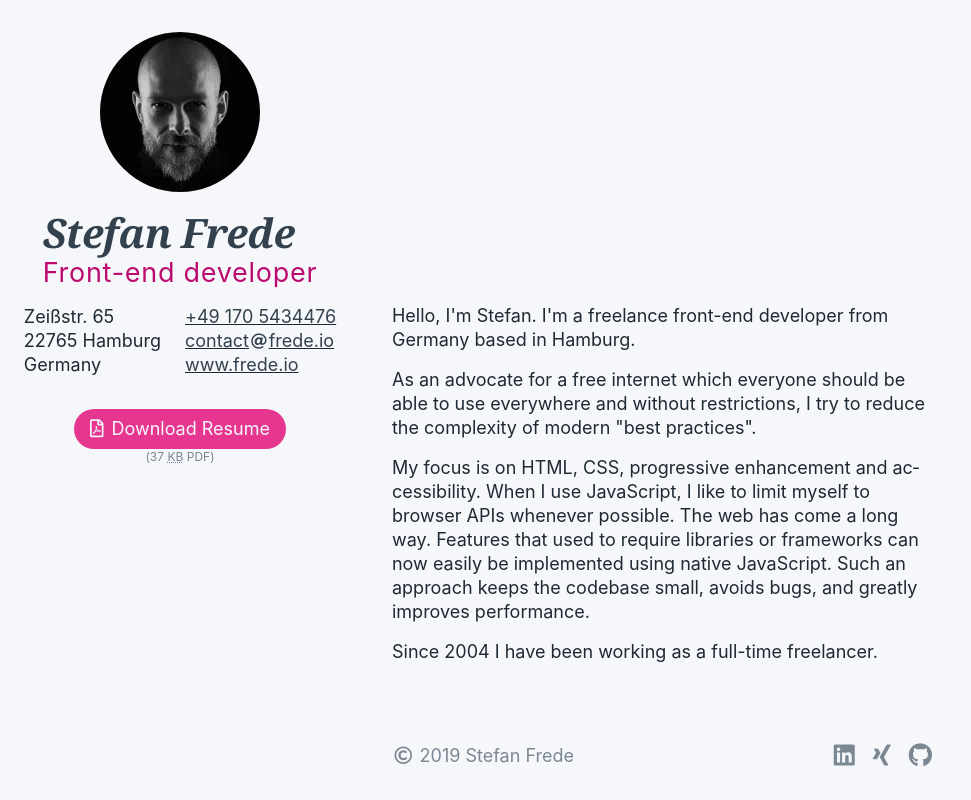
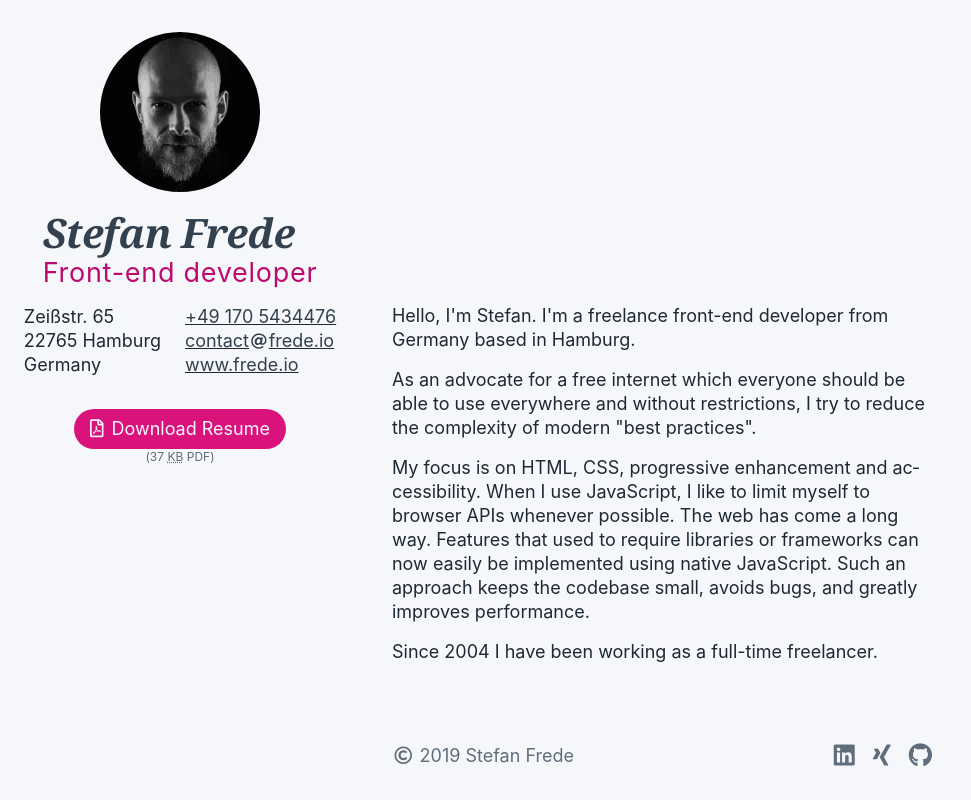
Before and after one commit to stefanfrede/frede-io, a PHP site: page / in a window 1280 px wide. Shown: the whole page, without its empty margins (0-971 px from the left). Run offline with PHP 8.4, Linux system fonts and the light colour scheme.

Commit message:
fix: change primary and medium emphasis text color
There was a problem with the contrast.

```diff
--- a/css/main.css
+++ b/css/main.css
@@ -1,6 +1,6 @@
 :root {
-  --primary: hsl(330, 79%, 56%);
-  --primary-bg: hsl(330, 79%, 56%);
+  --primary: hsl(328, 85%, 46%);
+  --primary-bg: hsl(328, 85%, 46%);
   --on-primary: hsl(216, 33%, 97%);
 
   --primary-dark: hsl(326, 90%, 39%);
@@ -16,7 +16,7 @@
   --surface: hsl(216, 33%, 97%);
   --on-surface: hsl(210, 24%, 16%);
   --on-surface-high: hsl(209, 20%, 25%);
-  --on-surface-medium: hsl(211, 10%, 53%);
+  --on-surface-medium: hsl(211, 12%, 43%);
 
   --background: hsl(216, 33%, 97%);
 
```
